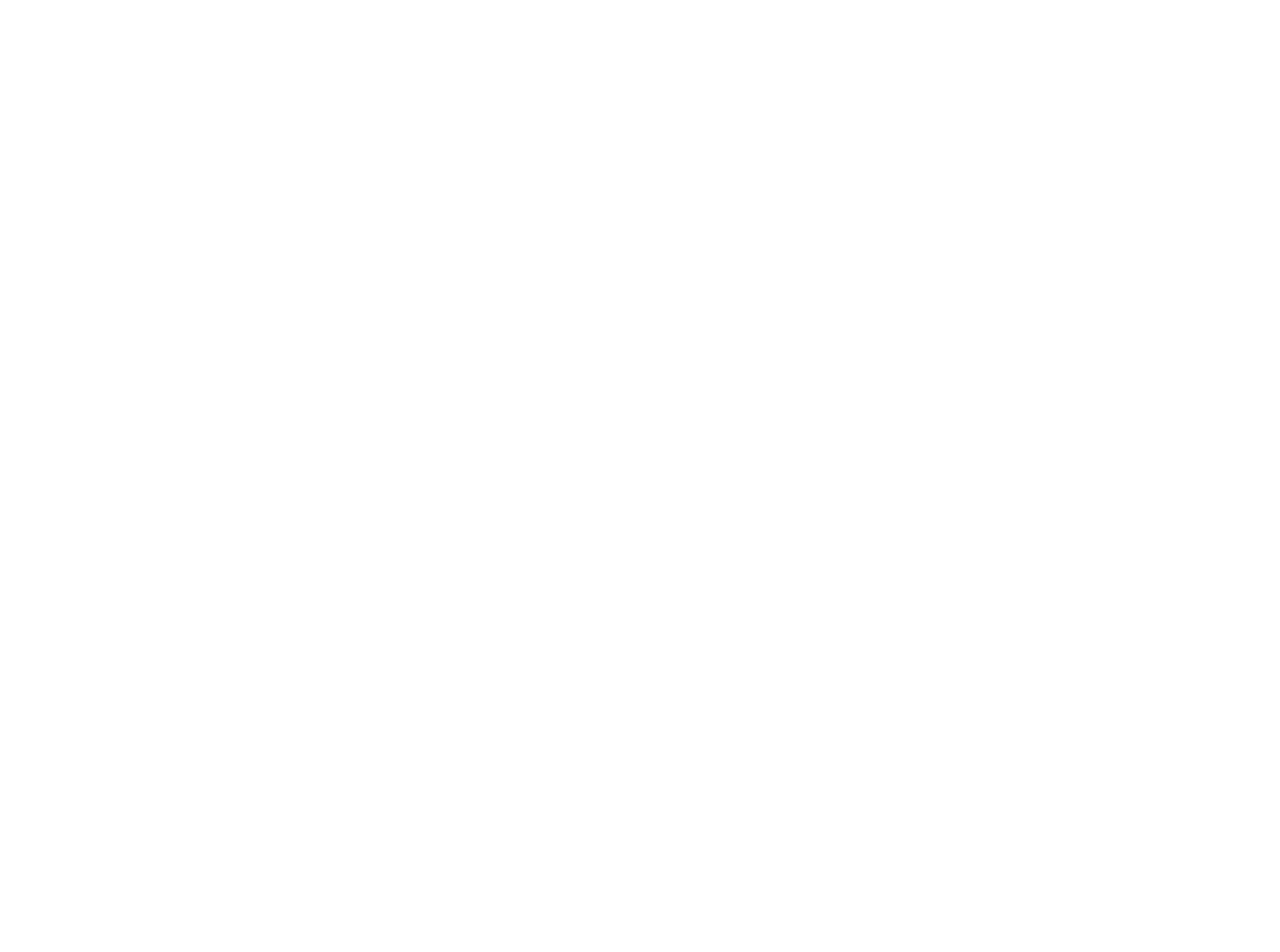
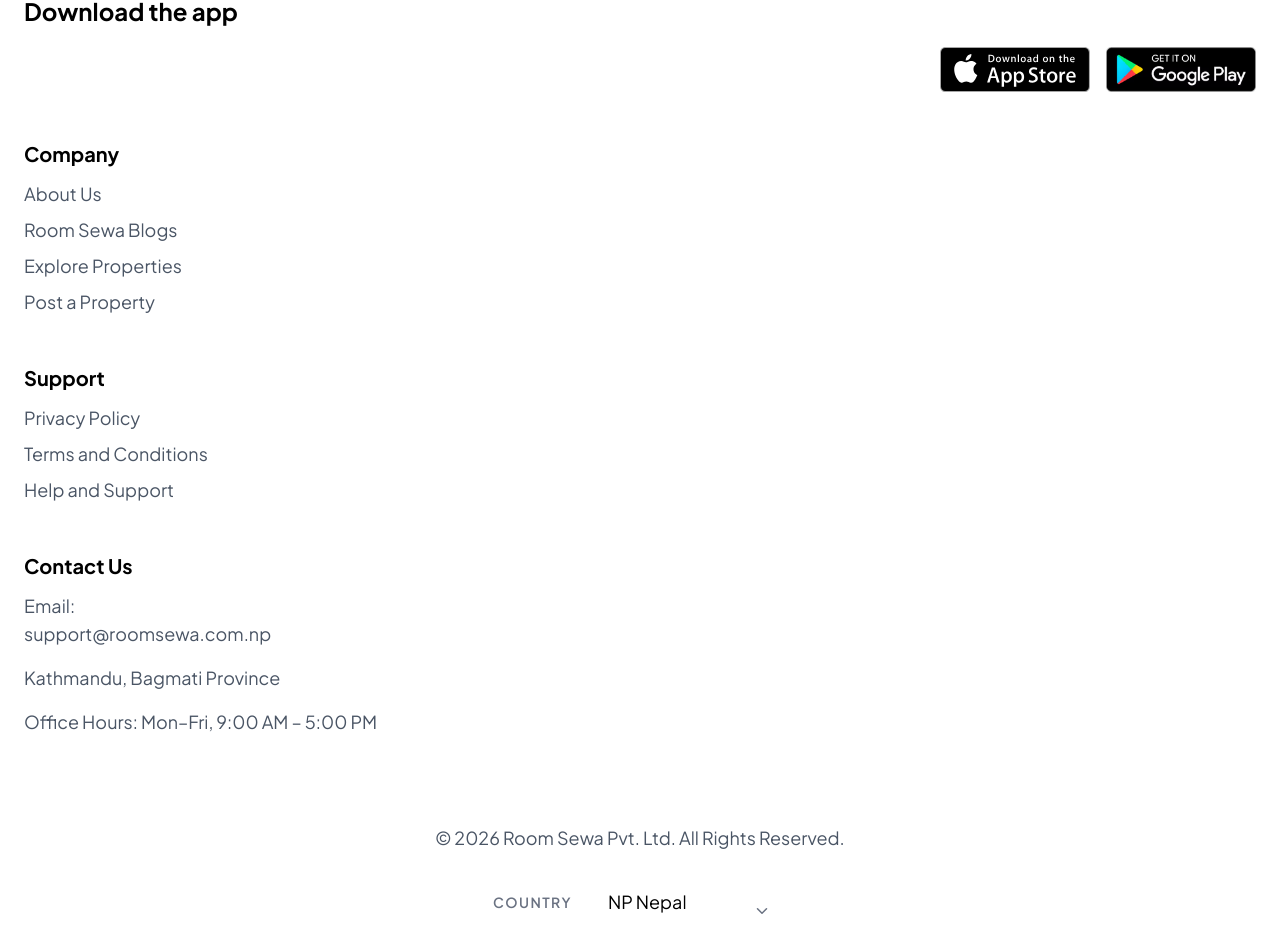
Before and after one commit to roshanmandal45/RoomRental, a Next.js app: page / in a window 1280 px wide. Shown: the part 9223-10175 px from the top of the page. Before the commit the page ends 8984 px from the top, so only its background shows below. Built offline with nearby package versions, Linux system fonts and the light colour scheme.

Commit message:
Footer added

```diff
--- /dev/null
+++ b/app/components/Footer.tsx
@@ -0,0 +1,168 @@
+"use client";
+
+import Image from "next/image";
+import { useState } from "react";
+import { ChevronDown } from "lucide-react";
+
+const countries = [
+  { code: "NP", name: "Nepal" },
+  { code: "IN", name: "India" },
+  { code: "BD", name: "Bangladesh" },
+  { code: "PK", name: "Pakistan" },
+];
+
+export default function Footer() {
+  const [selectedCountry, setSelectedCountry] = useState(countries[0].name);
+
+  return (
+    <footer className="border-t border-black/10  bg-white">
+      <div className="max-w-7xl mx-auto px-6 lg:px-10 py-14">
+
+
+        <div className="grid grid-cols-1 sm:grid-cols-2 lg:grid-cols-4 gap-12">
+
+
+          <div>
+            <div className="mb-8">
+              <h1 className="text-3xl font-extrabold text-red-700 leading-none">
+                ROOM
+
+              </h1>
+              <span className="ml-[50px] text-red-700 font-semibold text-xl">
+                sewa
+              </span>
+            </div>
+
+            <p className="text-gray-600 text-lg leading-6">
+              Room Sewa Pvt. Ltd.
+              <br />
+              A simple marketplace to discover rooms,
+              flats, hostels and rental listings across Nepal.
+            </p>
+
+            <h3 className="font-bold text-2xl mt-10 mb-5">
+              Download the app
+            </h3>
+
+            <div className="flex flex-row-reverse gap-4">
+              <Image
+                src="/images/googleplay.avif"
+                alt="Google Play"
+                width={150}
+                height={48}
+                className="cursor-pointer"
+              />
+
+              <Image
+                src="/images/appstore.svg"
+                alt="App Store"
+                width={150}
+                height={48}
+                className="cursor-pointer"
+              />
+            </div>
+          </div>
+
+
+          <div>
+            <h3 className="font-bold text-xl mb-3">Company</h3>
+
+            <ul className="space-y-2 text-gray-600 text-lg">
+              <li className="hover:text-red-600 cursor-pointer">
+                About Us
+              </li>
+
+              <li className="hover:text-red-600 cursor-pointer">
+                Room Sewa Blogs
+              </li>
+
+              <li className="hover:text-red-600 cursor-pointer">
+                Explore Properties
+              </li>
+
+              <li className="hover:text-red-600 cursor-pointer">
+                Post a Property
+              </li>
+            </ul>
+          </div>
+
+
+          <div>
+            <h3 className="font-bold text-xl mb-3">Support</h3>
+
+            <ul className="space-y-2 text-gray-600 text-lg">
+              <li className="hover:text-red-600 cursor-pointer">
+                Privacy Policy
+              </li>
+
+              <li className="hover:text-red-600 cursor-pointer">
+                Terms and Conditions
+              </li>
+
+              <li className="hover:text-red-600 cursor-pointer">
+                Help and Support
+              </li>
+            </ul>
+          </div>
+
+
+          <div>
+            <h3 className="font-bold text-xl mb-3">Contact Us</h3>
+
+            <div className="space-y-4 text-gray-600 text-lg">
+              <p>
+                Email:
+                <br />
+                support@roomsewa.com.np
+              </p>
+
+              <p>Kathmandu, Bagmati Province</p>
+
+              <p>Office Hours: Mon–Fri, 9:00 AM – 5:00 PM</p>
+            </div>
+          </div>
+        </div>
+
+
+        <div className="border-t border-black/10 mt-14 pt-8 flex flex-col md:flex-row items-center justify-between gap-6">
+
+          <p className="text-gray-600 text-lg text-center md:text-left">
+            © 2026 Room Sewa Pvt. Ltd. All Rights Reserved.
+          </p>
+
+
+          <div className="flex items-center gap-4">
+
+            <span className="uppercase tracking-widest text-gray-500 text-sm font-semibold">
+              Country
+            </span>
+
+            <div className="relative">
+
+              <select
+                value={selectedCountry}
+                onChange={(e) => setSelectedCountry(e.target.value)}
+                className="appearance-none border-2 border-red-200 rounded-full py-3 pl-5 pr-12 text-lg bg-white outline-none cursor-pointer hover:border-red-400 transition"
+              >
+                {countries.map((country) => (
+                  <option key={country.code} value={country.name}>
+                    {country.code} {country.name}
+                  </option>
+                ))}
+              </select>
+
+              <ChevronDown
+                className="absolute right-4 top-1/2 -translate-y-1/2 text-gray-500 pointer-events-none"
+                size={18}
+              />
+
+            </div>
+
+          </div>
+
+        </div>
+
+      </div>
+    </footer>
+  );
+}
--- a/app/page.tsx
+++ b/app/page.tsx
@@ -5,6 +5,7 @@
 import FeaturedSec from './components/FeaturedSec'
 import CheapestRoomSec from './components/CheapestRoomSec'
 import EarnwithRent from './components/EarnwithRent'
+import Footer from './components/Footer'
 
 export default function page() {
   return (
@@ -15,6 +16,7 @@
       <CheapestRoomSec/>
       <FeaturedSec/>
       <EarnwithRent/>
+      <Footer/>
     </main>
   )
 }
```
Also changed, not shown: public/images/appstore.svg (added), public/images/googleplay.avif (added).
